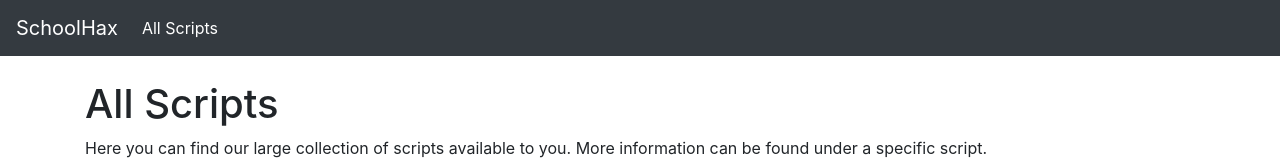
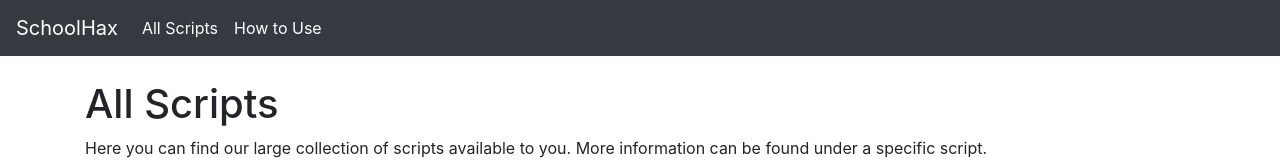
Before and after one commit to RandomLad420/schoolhax, a plain HTML site: page scripts.html in a window 1280 px wide. Shown: the top 160 px of the page. Drawn offline with nearby package versions, Linux system fonts and the light colour scheme.

Commit message:
Update scripts.html

```diff
--- a/scripts.html
+++ b/scripts.html
@@ -21,6 +21,9 @@
     <ul class="navbar-nav">
       <li class="nav-item">
         <a class="nav-link active" href="scripts.html">All Scripts</a>
+      </li>
+      <li class="nav-item">
+        <a class="nav-link active" href="how_to_use.html">How to Use</a>
       </li>
     </ul>
 
```
